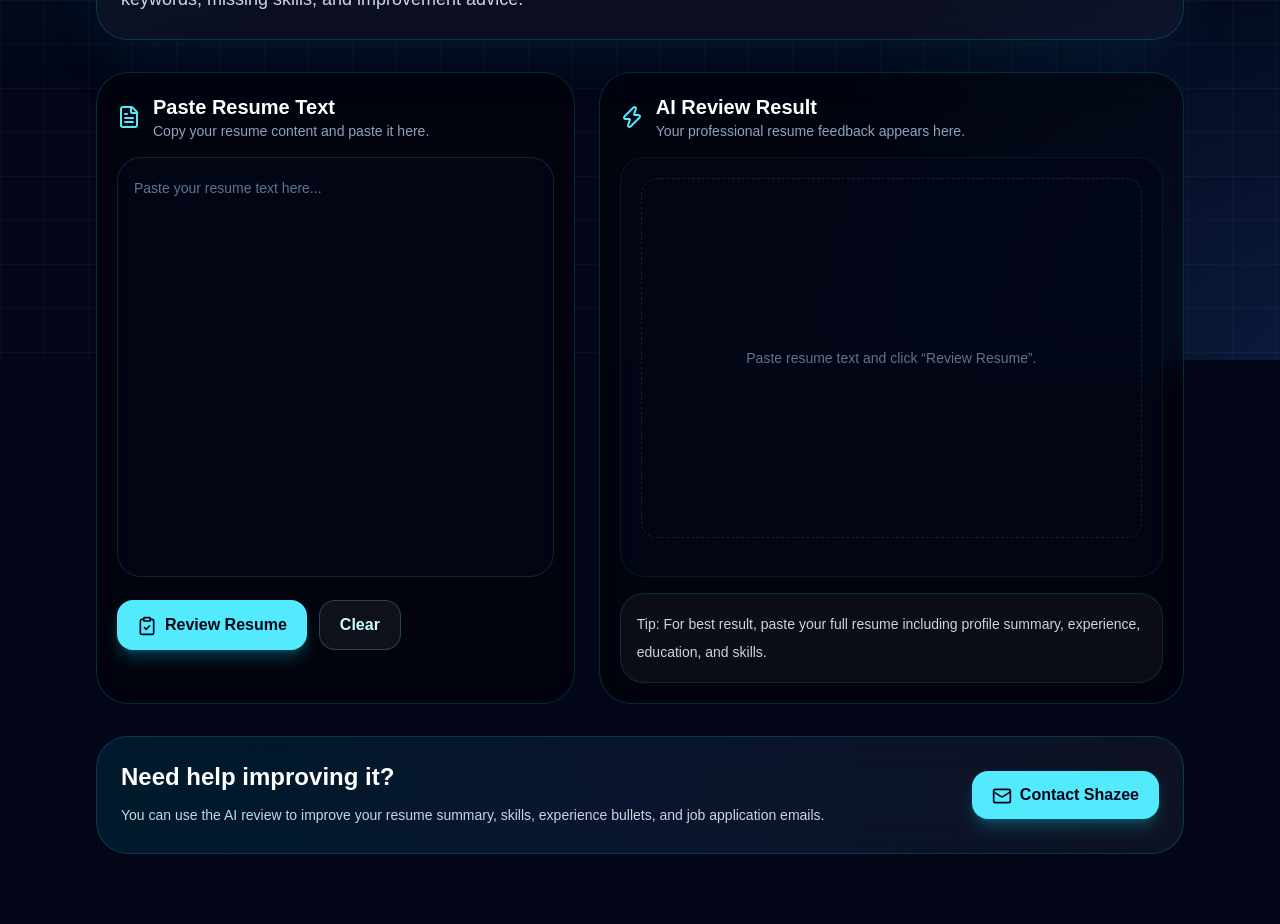
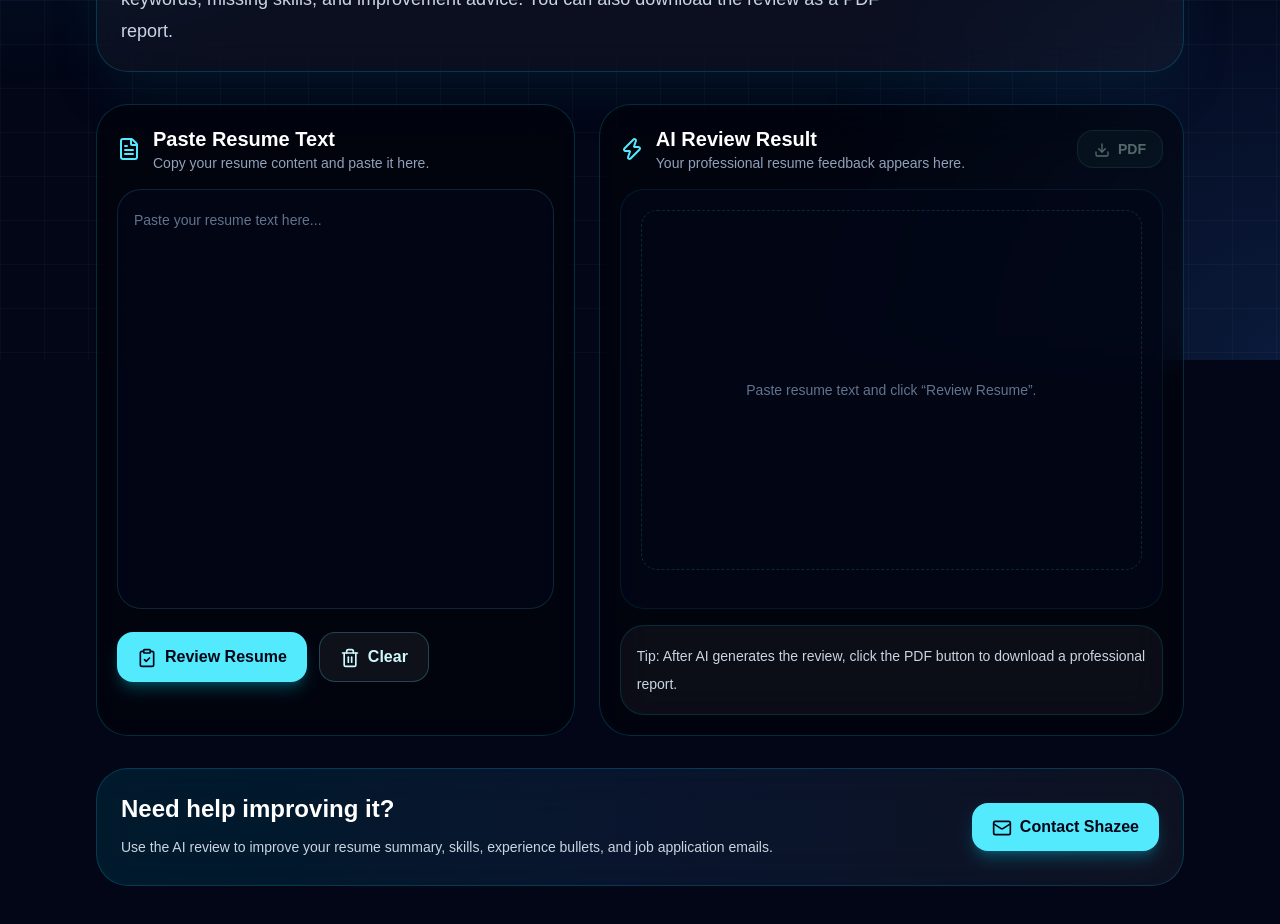
Before and after one commit to alibaloch18oct-a11y/shazee-ai-command-center, a Next.js app: page /resume-reviewer in a window 1280 px wide. Shown: the part 440-1364 px from the top of the page. Built offline with nearby package versions, Linux system fonts and the light colour scheme.

Commit message:
Add resume PDF export

```diff
--- a/app/resume-reviewer/page.tsx
+++ b/app/resume-reviewer/page.tsx
@@ -5,13 +5,16 @@ import {
   ArrowLeft,
   Bot,
   ClipboardCheck,
+  Download,
   FileText,
   Loader2,
   Mail,
   Sparkles,
+  Trash2,
   Zap,
 } from "lucide-react";
 import Link from "next/link";
+import jsPDF from "jspdf";
 
 export default function ResumeReviewerPage() {
   const [resumeText, setResumeText] = useState("");
@@ -82,6 +85,84 @@ Rules:
     setResult("");
   }
 
+  function downloadPdf() {
+    if (!result.trim()) return;
+
+    const doc = new jsPDF({
+      orientation: "portrait",
+      unit: "pt",
+      format: "a4",
+    });
+
+    const pageWidth = doc.internal.pageSize.getWidth();
+    const pageHeight = doc.internal.pageSize.getHeight();
+    const margin = 44;
+    const maxWidth = pageWidth - margin * 2;
+
+    let y = 54;
+
+    doc.setFont("helvetica", "bold");
+    doc.setFontSize(20);
+    doc.text("AI Resume Review Report", margin, y);
+
+    y += 24;
+
+    doc.setFont("helvetica", "normal");
+    doc.setFontSize(10);
+    doc.text("Generated by Shazee AI Command Center", margin, y);
+
+    y += 28;
+
+    doc.setDrawColor(34, 211, 238);
+    doc.line(margin, y, pageWidth - margin, y);
+
+    y += 28;
+
+    doc.setFont("helvetica", "bold");
+    doc.setFontSize(13);
+    doc.text("Resume Review", margin, y);
+
+    y += 20;
+
+    doc.setFont("helvetica", "normal");
+    doc.setFontSize(11);
+
+    const lines = doc.splitTextToSize(result, maxWidth);
+
+    lines.forEach((line: string) => {
+      if (y > pageHeight - 60) {
+        doc.addPage();
+        y = 54;
+      }
+
+      doc.text(line, margin, y);
+      y += 16;
+    });
+
+    y += 20;
+
+    if (y > pageHeight - 80) {
+      doc.addPage();
+      y = 54;
+    }
+
+    doc.setDrawColor(34, 211, 238);
+    doc.line(margin, y, pageWidth - margin, y);
+
+    y += 22;
+
+    doc.setFont("helvetica", "bold");
+    doc.setFontSize(10);
+    doc.text("Contact", margin, y);
+
+    y += 16;
+
+    doc.setFont("helvetica", "normal");
+    doc.text("Email: alibaloch18oct@gmail.com", margin, y);
+
+    doc.save("shazee-ai-resume-review.pdf");
+  }
+
   return (
     <main className="min-h-screen overflow-hidden bg-[#020617] text-white">
       <div className="fixed inset-0 bg-[radial-gradient(circle_at_top_left,rgba(34,211,238,0.18),transparent_35%),radial-gradient(circle_at_bottom_right,rgba(59,130,246,0.16),transparent_35%)]" />
@@ -122,6 +203,10 @@ Rules:
             <span className="rounded-full border border-blue-300/20 bg-blue-300/10 px-4 py-2 text-sm text-blue-100">
               ATS + Skills Review
             </span>
+
+            <span className="rounded-full border border-emerald-300/20 bg-emerald-300/10 px-4 py-2 text-sm text-emerald-100">
+              PDF Export Added
+            </span>
           </div>
 
           <h2 className="max-w-3xl text-4xl font-black leading-tight tracking-tight md:text-6xl">
@@ -134,7 +219,7 @@ Rules:
           <p className="mt-5 max-w-3xl text-base leading-8 text-slate-300 md:text-lg">
             Paste your resume text below and Jarvis will analyze it for profile
             summary, weak points, ATS keywords, missing skills, and improvement
-            advice.
+            advice. You can also download the review as a PDF report.
           </p>
         </div>
 
@@ -175,13 +260,15 @@ Rules:
                 onClick={clearAll}
                 className="rounded-2xl border border-cyan-300/25 bg-white/5 px-5 py-3 font-semibold text-cyan-100 transition hover:bg-white/10"
               >
+                <Trash2 className="mr-2 inline h-5 w-5" />
                 Clear
               </button>
             </div>
           </div>
 
           <div className="rounded-[2rem] border border-cyan-400/20 bg-black/40 p-5 backdrop-blur-xl">
-            <div className="mb-4 flex items-center gap-3">
+            <div className="mb-4 flex items-center justify-between gap-3">
+              <div className="flex items-center gap-3">
                 <Zap className="text-cyan-300" />
                 <div>
                   <h3 className="text-xl font-bold">AI Review Result</h3>
@@ -189,6 +276,16 @@ Rules:
                     Your professional resume feedback appears here.
                   </p>
                 </div>
+              </div>
+
+              <button
+                onClick={downloadPdf}
+                disabled={!result.trim()}
+                className="rounded-2xl border border-emerald-300/25 bg-emerald-300/10 px-4 py-2 text-sm font-semibold text-emerald-100 transition hover:bg-emerald-300/20 disabled:cursor-not-allowed disabled:opacity-40"
+              >
+                <Download className="mr-2 inline h-4 w-4" />
+                PDF
+              </button>
             </div>
 
             <div className="min-h-[420px] rounded-3xl border border-cyan-400/10 bg-slate-950/70 p-5">
@@ -210,8 +307,8 @@ Rules:
 
             <div className="mt-4 rounded-3xl border border-cyan-400/15 bg-white/[0.04] p-4">
               <p className="text-sm leading-7 text-slate-300">
-                Tip: For best result, paste your full resume including profile
-                summary, experience, education, and skills.
+                Tip: After AI generates the review, click the PDF button to
+                download a professional report.
               </p>
             </div>
           </div>
@@ -222,8 +319,8 @@ Rules:
             <div>
               <h3 className="text-2xl font-bold">Need help improving it?</h3>
               <p className="mt-2 text-sm leading-7 text-slate-300">
-                You can use the AI review to improve your resume summary,
-                skills, experience bullets, and job application emails.
+                Use the AI review to improve your resume summary, skills,
+                experience bullets, and job application emails.
               </p>
             </div>
 
--- a/package.json
+++ b/package.json
@@ -12,6 +12,7 @@
     "@react-three/drei": "^10.7.7",
     "@react-three/fiber": "^9.6.1",
     "framer-motion": "^12.38.0",
+    "jspdf": "^4.2.1",
     "lucide-react": "^1.16.0",
     "next": "16.2.6",
     "react": "19.2.4",
```
Also changed, not shown: 1 other file (tests, documents, lock files or other folders). Lines whose indentation alone changed are shown as unchanged.
